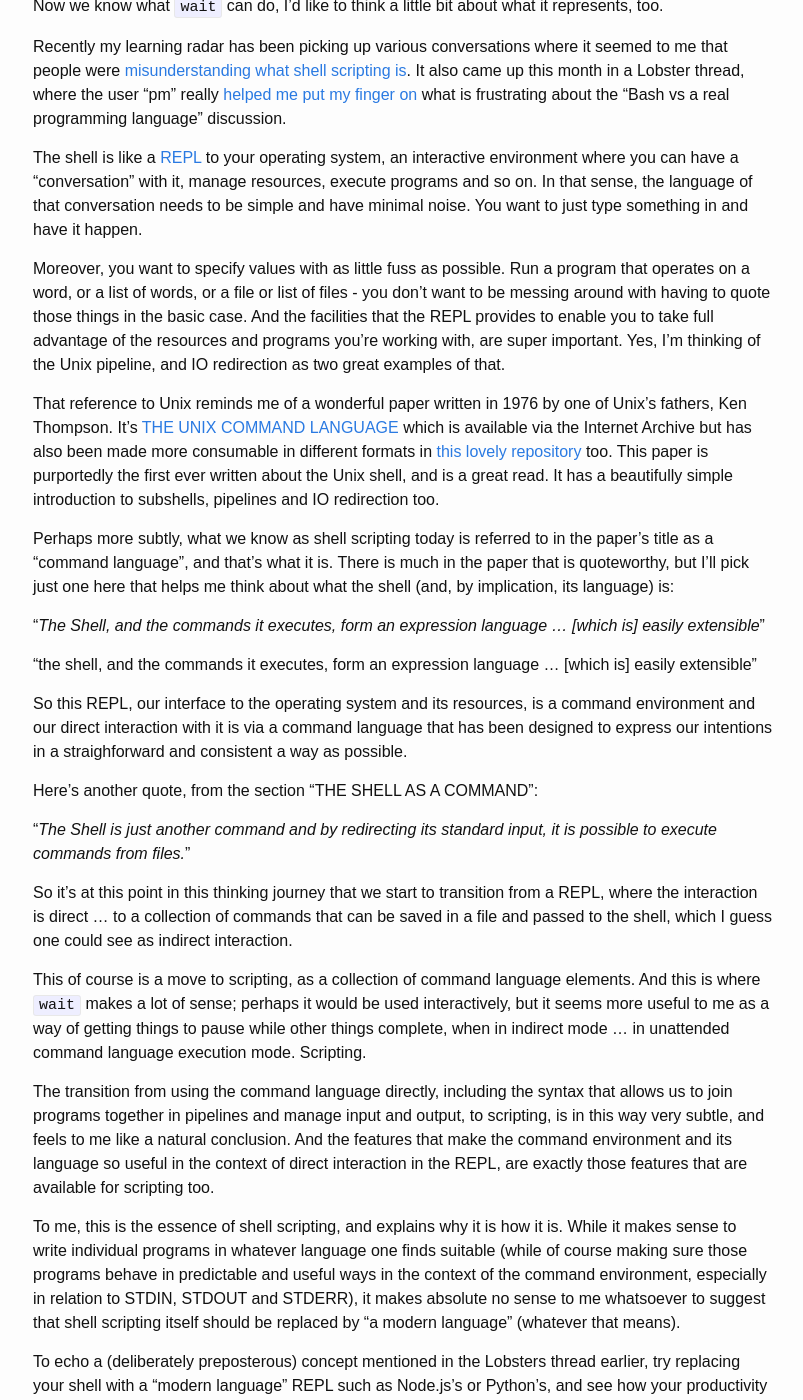
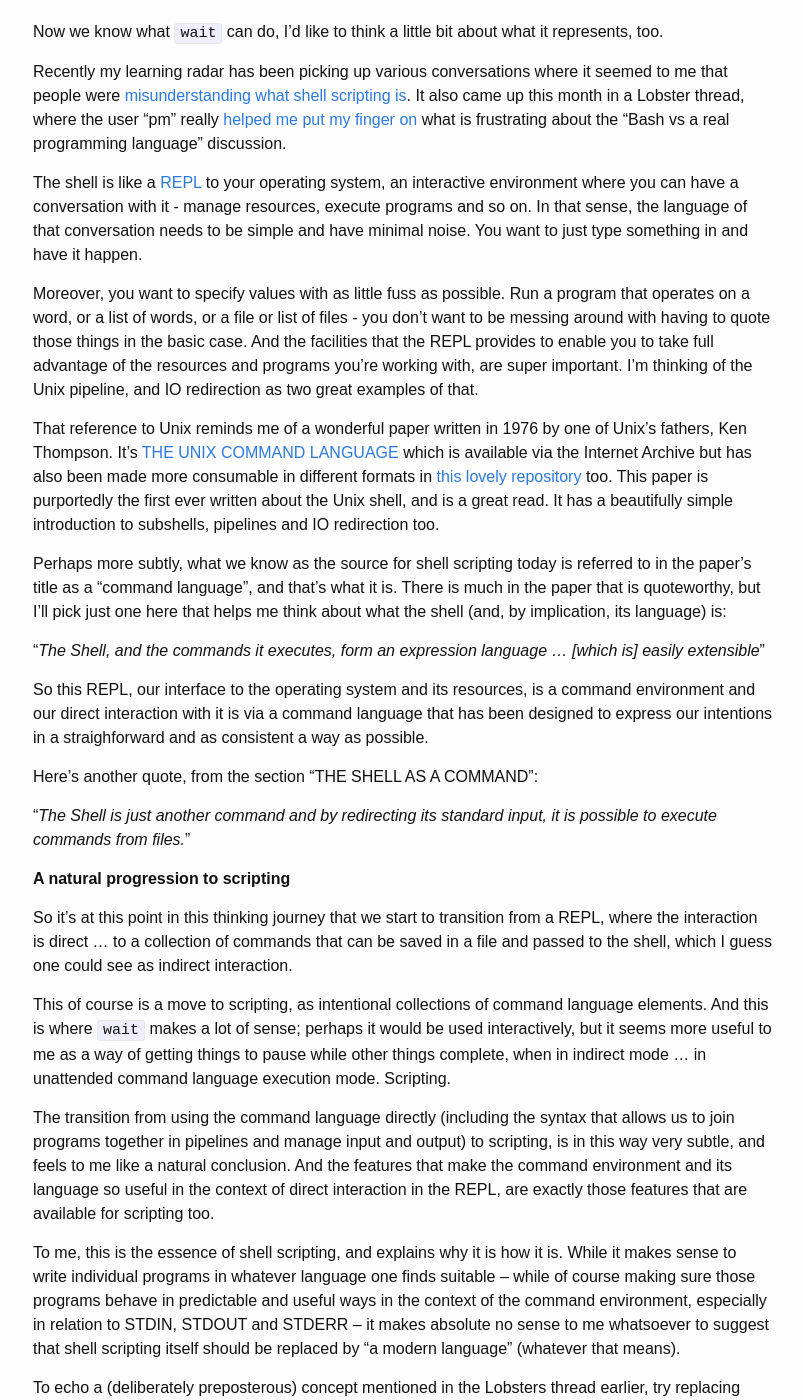
Before and after one commit to qmacro/autodidactics, a Jekyll site: the page built from _posts/2020-12-28-waiting-for-jobs.markdown, in a window 1280 px wide and 1400 px high, scrolled down 2105 px. Shown: the whole window, without its empty margins (237-1040 px from the left). Built offline with Jekyll 4.4.1, drawn with Linux system fonts in a browser that asks for light colours; some of the changed text lies outside the part shown.

Commit message:
minor updates after draft read

````diff
--- a/_posts/2020-12-28-waiting-for-jobs.markdown
+++ b/_posts/2020-12-28-waiting-for-jobs.markdown
@@ -26,9 +26,9 @@ I noticed the use of `wait` in those two places and was intrigued; although I co
 
 **The `wait` builtin in action**
 
-First, what is wait? Well, it's (usually a) builtin, i.e. a command built in to the shell executable itself, rather than be a separate program. The headline description is that `wait` "waits for job completion and returns the exit status". The [Wikipedia entry](https://en.wikipedia.org/wiki/Wait_(command)) for it notes that it's a builtin because it "needs to be aware of the job table of the current shell execution environment, which makes sense, given its purpose.
+First, what is `wait`? Well, it's (usually a) builtin, i.e. a command that is built in to the shell executable itself, rather exists as a separate program. The headline description is that `wait` "waits for job completion and returns the exit status". The [Wikipedia entry](https://en.wikipedia.org/wiki/Wait_(command)) for it notes that it's a builtin because it "_needs to be aware of the job table of the current shell execution environment_", which makes sense, given its purpose.
 
-While the above snippet of code gives a couple of examples, I thought I'd spend a coffee writing a little script called `jobwait` to feel how `wait` can work. Here it is:
+While the above snippet of code gives a couple of examples, I thought I'd spend a coffee writing a little exploratory script called `jobwait` to feel how `wait` can work. Here it is:
 
 ```bash
 #!/usr/bin/env bash
@@ -82,31 +82,31 @@ Now we know what `wait` can do, I'd like to think a little bit about what it rep
 
 Recently my learning radar has been picking up various conversations where it seemed to me that people were [misunderstanding what shell scripting is](https://twitter.com/qmacro/status/1332303180240216066). It also came up this month in a Lobster thread, where the user "pm" really [helped me put my finger on](https://lobste.rs/s/yeloyn/minimal_safe_bash_script_template#c_q4gyqw) what is frustrating about the "Bash vs a real programming language" discussion.
 
-The shell is like a [REPL](https://en.wikipedia.org/wiki/Read%E2%80%93eval%E2%80%93print_loop) to your operating system, an interactive environment where you can have a "conversation" with it, manage resources, execute programs and so on. In that sense, the language of that conversation needs to be simple and have minimal noise. You want to just type something in and have it happen.
+The shell is like a [REPL](https://en.wikipedia.org/wiki/Read%E2%80%93eval%E2%80%93print_loop) to your operating system, an interactive environment where you can have a conversation with it - manage resources, execute programs and so on. In that sense, the language of that conversation needs to be simple and have minimal noise. You want to just type something in and have it happen.
 
-Moreover, you want to specify values with as little fuss as possible. Run a program that operates on a word, or a list of words, or a file or list of files - you don't want to be messing around with having to quote those things in the basic case. And the facilities that the REPL provides to enable you to take full advantage of the resources and programs you're working with, are super important. Yes, I'm thinking of the Unix pipeline, and IO redirection as two great examples of that.
+Moreover, you want to specify values with as little fuss as possible. Run a program that operates on a word, or a list of words, or a file or list of files - you don't want to be messing around with having to quote those things in the basic case. And the facilities that the REPL provides to enable you to take full advantage of the resources and programs you're working with, are super important. I'm thinking of the Unix pipeline, and IO redirection as two great examples of that.
 
 That reference to Unix reminds me of a wonderful paper written in 1976 by one of Unix's fathers, Ken Thompson. It's [THE UNIX COMMAND LANGUAGE](https://archive.org/details/theunixcommandlanguage) which is available via the Internet Archive but has also been made more consumable in different formats in [this lovely repository](https://susam.github.io/tucl/) too. This paper is purportedly the first ever written about the Unix shell, and is a great read. It has a beautifully simple introduction to subshells, pipelines and IO redirection too.
 
-Perhaps more subtly, what we know as shell scripting today is referred to in the paper's title as a "command language", and that's what it is. There is much in the paper that is quoteworthy, but I'll pick just one here that helps me think about what the shell (and, by implication, its language) is:
+Perhaps more subtly, what we know as the source for shell scripting today is referred to in the paper's title as a "command language", and that's what it is. There is much in the paper that is quoteworthy, but I'll pick just one here that helps me think about what the shell (and, by implication, its language) is:
 
 "_The Shell, and the commands it executes, form an expression language ... [which is] easily extensible_"
 
-"the shell, and the commands it executes, form an expression language ... [which is] easily extensible"
-
-So this REPL, our interface to the operating system and its resources, is a command environment and our direct interaction with it is via a command language that has been designed to express our intentions in a straighforward and consistent a way as possible.
+So this REPL, our interface to the operating system and its resources, is a command environment and our direct interaction with it is via a command language that has been designed to express our intentions in a straighforward and as consistent a way as possible.
 
 Here's another quote, from the section "THE SHELL AS A COMMAND":
 
 "_The Shell is just another command and by redirecting its standard input, it is possible to execute commands from files._"
 
+**A natural progression to scripting**
+
 So it's at this point in this thinking journey that we start to transition from a REPL, where the interaction is direct ... to a collection of commands that can be saved in a file and passed to the shell, which I guess one could see as indirect interaction.
 
-This of course is a move to scripting, as a collection of command language elements. And this is where `wait` makes a lot of sense; perhaps it would be used interactively, but it seems more useful to me as a way of getting things to pause while other things complete, when in indirect mode ... in unattended command language execution mode. Scripting.
+This of course is a move to scripting, as intentional collections of command language elements. And this is where `wait` makes a lot of sense; perhaps it would be used interactively, but it seems more useful to me as a way of getting things to pause while other things complete, when in indirect mode ... in unattended command language execution mode. Scripting.
 
-The transition from using the command language directly, including the syntax that allows us to join programs together in pipelines and manage input and output, to scripting, is in this way very subtle, and feels to me like a natural conclusion. And the features that make the command environment and its language so useful in the context of direct interaction in the REPL, are exactly those features that are available for scripting too.
+The transition from using the command language directly (including the syntax that allows us to join programs together in pipelines and manage input and output) to scripting, is in this way very subtle, and feels to me like a natural conclusion. And the features that make the command environment and its language so useful in the context of direct interaction in the REPL, are exactly those features that are available for scripting too.
 
-To me, this is the essence of shell scripting, and explains why it is how it is. While it makes sense to write individual programs in whatever language one finds suitable (while of course making sure those programs behave in predictable and useful ways in the context of the command environment, especially in relation to STDIN, STDOUT and STDERR), it makes absolute no sense to me whatsoever to suggest that shell scripting itself should be replaced by "a modern language" (whatever that means).
+To me, this is the essence of shell scripting, and explains why it is how it is. While it makes sense to write individual programs in whatever language one finds suitable -- while of course making sure those programs behave in predictable and useful ways in the context of the command environment, especially in relation to STDIN, STDOUT and STDERR -- it makes absolute no sense to me whatsoever to suggest that shell scripting itself should be replaced by "a modern language" (whatever that means).
 
 To echo a (deliberately preposterous) concept mentioned in the Lobsters thread earlier, try replacing your shell with a "modern language" REPL such as Node.js's or Python's, and see how your productivity plummets. Try harnessing operating system resources, executing programs and filtering their output, or submitting background jobs (and `wait`ing for them to complete before proceeding further) - and you'll soon come unstuck.
 
````
Also changed, not shown: other parts of _posts/2020-12-28-waiting-for-jobs.markdown (+1 -1 lines).
